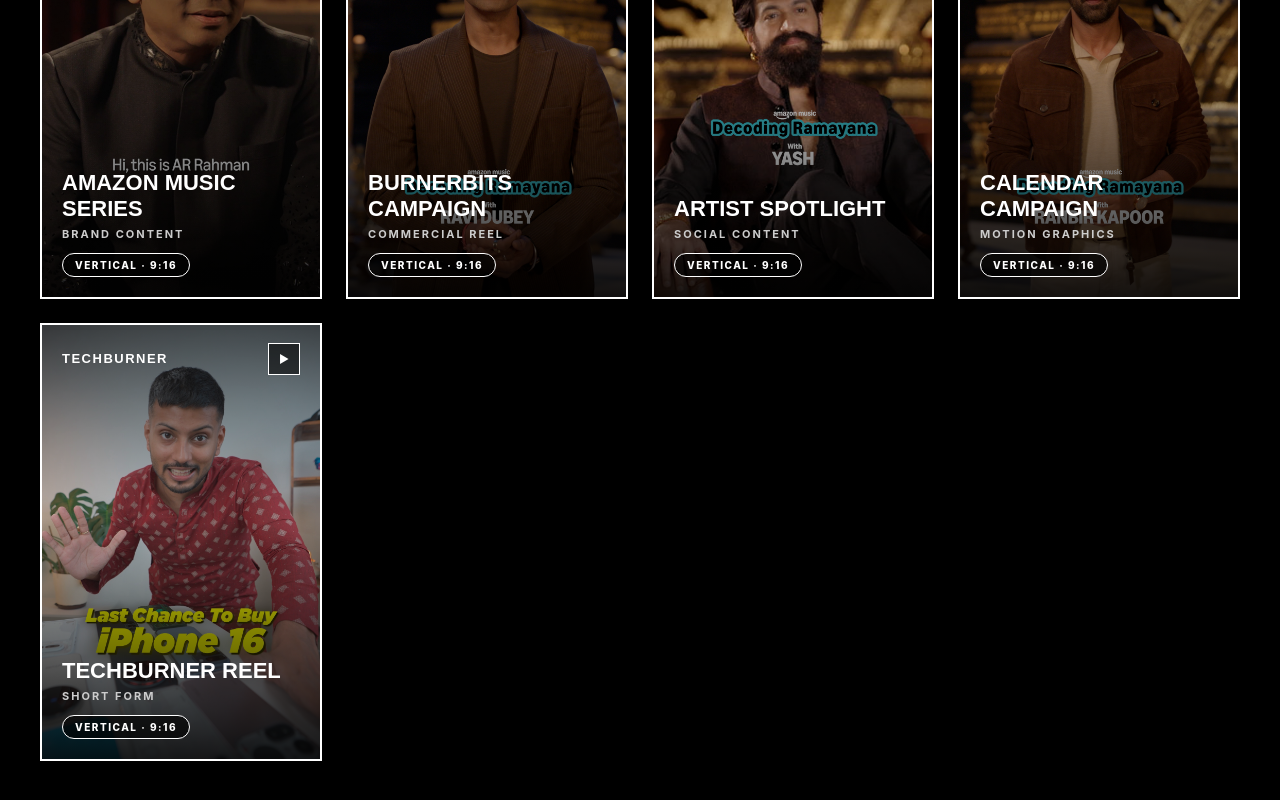
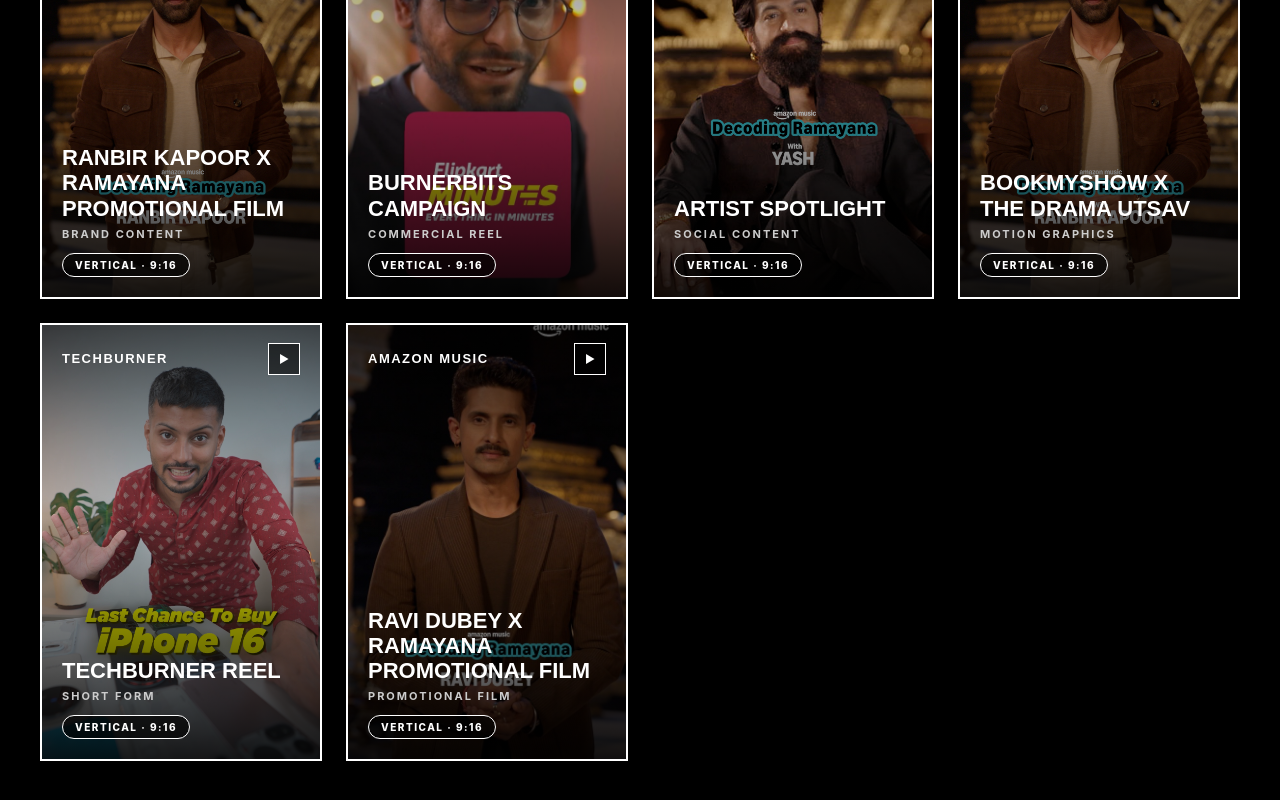
Before and after one commit to aryannaikar/creator-portfolio, a React (Create React App) app: page / in a window 1280 px wide. Shown: the part 4077-4877 px from the top of the page. Built offline with nearby package versions, Linux system fonts and the light colour scheme.

Commit message:
Update Brands thumbnails and titles

```diff
--- a/src/components/Brands/Brands.js
+++ b/src/components/Brands/Brands.js
@@ -9,6 +9,7 @@ import lorealTn from "../../assets/images/brands/loreal-tn.jpg";
 import tbTn from "../../assets/images/brands/tb-tn.jpg";
 import arTn from "../../assets/images/brands/ar-tn.jpg";
 import raviTn from "../../assets/images/brands/ravi-tn.jpg";
+import flipkartTn from "../../assets/images/brands/flipkart-tn.jpg";
 import rkTn from "../../assets/images/brands/rk-tn.jpg";
 import yashTn from "../../assets/images/brands/yash-tn.jpg";
 
@@ -88,11 +89,11 @@ const brandProjects = [
   {
     id: "amazon-music-v1",
     brand: "AMAZON MUSIC",
-    title: "AMAZON MUSIC SERIES",
+    title: "Ranbir Kapoor X Ramayana Promotional Film",
     tag: "BRAND CONTENT",
     format: "VERTICAL · 9:16",
     aspect: "vertical",
-    thumbnail: arTn,
+    thumbnail: rkTn,
     embedUrl: "https://drive.google.com/file/d/1JtlC5aEG5Dng3byuOG2YPcYxwQcl5le-/preview",
   },
   {
@@ -102,7 +103,7 @@ const brandProjects = [
     tag: "COMMERCIAL REEL",
     format: "VERTICAL · 9:16",
     aspect: "vertical",
-    thumbnail: raviTn,
+    thumbnail: flipkartTn,
     embedUrl: "https://drive.google.com/file/d/1pvvQ7PoxVehdbPnsgagirFyq_XncmfIn/preview",
   },
   {
@@ -118,7 +119,7 @@ const brandProjects = [
   {
     id: "bookmyshow-cal",
     brand: "BOOKMYSHOW",
-    title: "CALENDAR CAMPAIGN",
+    title: "BookMyShow X The Drama Utsav",
     tag: "MOTION GRAPHICS",
     format: "VERTICAL · 9:16",
     aspect: "vertical",
@@ -134,6 +135,16 @@ const brandProjects = [
     aspect: "vertical",
     thumbnail: tbTn,
     embedUrl: "https://drive.google.com/file/d/1Qy6V3Ubn3WjYbMJkHLxzdF-dGUZ-N9dq/preview",
+  },
+  {
+    id: "ravi-dubey-ramayana",
+    brand: "AMAZON MUSIC",
+    title: "Ravi Dubey X Ramayana Promotional Film",
+    tag: "PROMOTIONAL FILM",
+    format: "VERTICAL · 9:16",
+    aspect: "vertical",
+    thumbnail: raviTn,
+    embedUrl: "https://drive.google.com/file/d/1TfmW4a4Y0NQCRHry0THcadfH7WayTd0v/preview",
   },
 ];
 
```
Also changed, not shown: src/assets/images/brands/flipkart-tn.jpg (added), src/assets/images/brands/ravi-tn.jpg.
